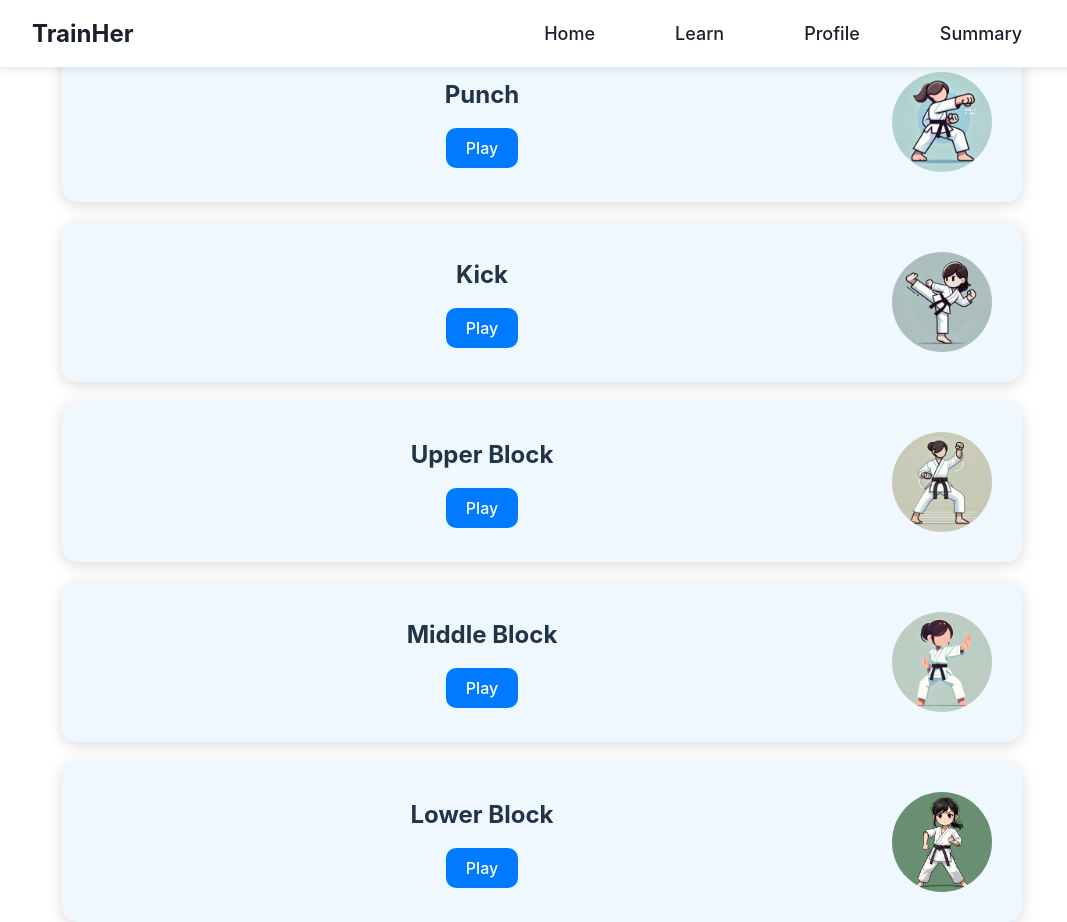
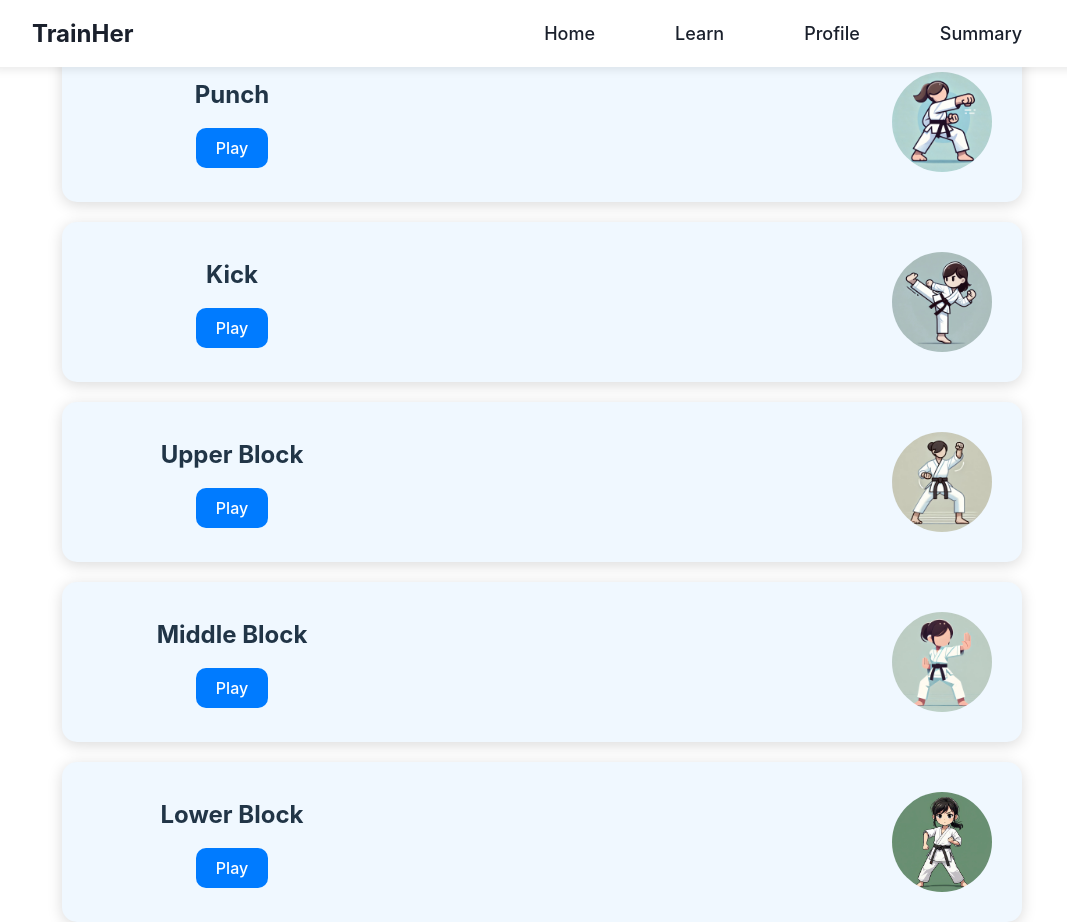
Before and after one commit to PartthK/TrainHer, a React (Vite) app in the folder Frontend/: page /#/learn in a window 1280 px wide. Shown: the whole page, without its empty margins (98-1165 px from the left). Built offline with nearby package versions, Linux system fonts and the light colour scheme; no server answers.

Commit message:
Update learn.jsx

```diff
--- a/Frontend/src/Pages/learn.jsx
+++ b/Frontend/src/Pages/learn.jsx
@@ -25,7 +25,7 @@ export const Box = ({ title, image, onPlayClick }) => {
                 gap: "20px", // Adjusted gap
             }}
         >
-            <div style={{ flex: "1" }}>
+            <div style={{ flex: "1", marginRight:"500px"}}>
                 <h3 style={{ margin: "0 0 15px 0", fontSize: "24px" }}>{title}</h3>
                 <button
                     onClick={onPlayClick}
@@ -171,6 +171,7 @@ export function Learn() {
                 <Box
                     title="Punch"
                     image={punchImage}
+
                     onPlayClick={() => sendMoveToServer("punch")}
                 />
                 <Box
```
